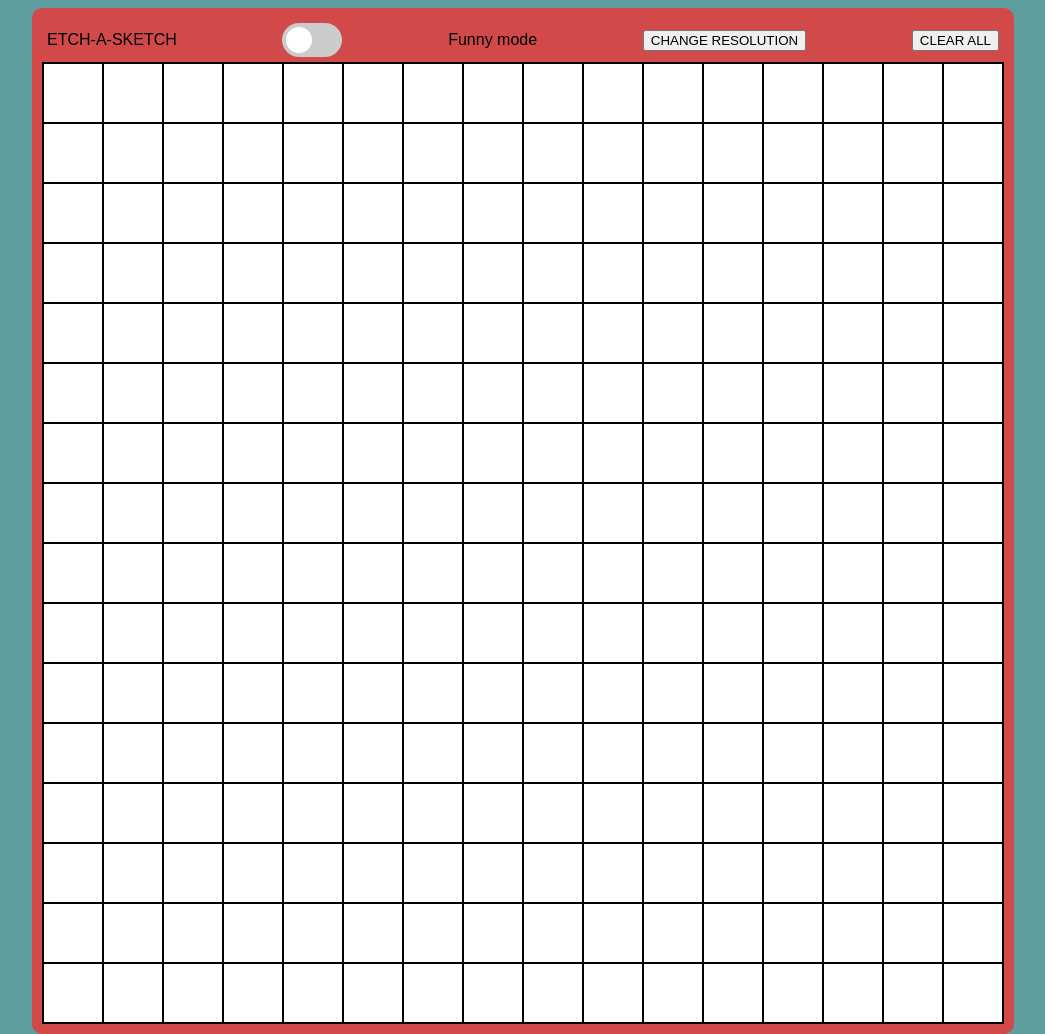
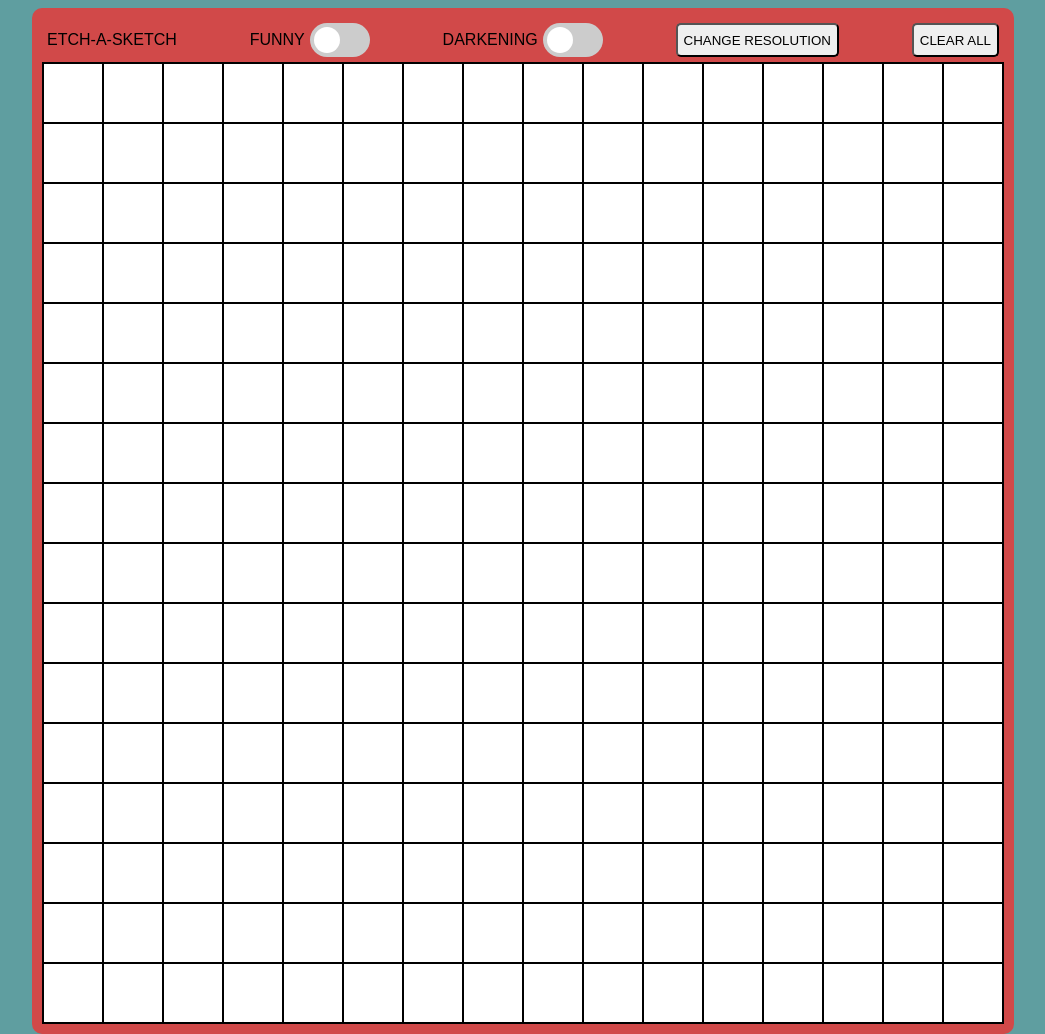
Before and after one commit to mhmattih/etch-a-sketch, a plain HTML site: page index.html in a window 1280 px wide. Shown: the whole page, without its empty margins (117-1162 px from the left). Drawn offline with Linux system fonts and the light colour scheme.

Commit message:
Add two swiches to view with some predefined CSS

```diff
--- a/index.html
+++ b/index.html
@@ -14,11 +14,20 @@
     <section id="mainContainer">
         <header id="headerContainer">
             <div>ETCH-A-SKETCH</div>
-            <label class="switch">
-                <input type="checkbox">
-                <span class="slider round"></span>
-            </label>
-            <div>Funny mode</div>
+            <div class="funnySwitch">
+                <div>FUNNY</div>
+                <label class="switch">
+                    <input type="checkbox">
+                    <span class="slider round"></span>
+                </label>
+            </div>
+            <div class="darkSwitch">
+                <div>DARKENING</div>
+                <label class="switch">
+                    <input type="checkbox">
+                    <span class="slider round"></span>
+                </label>
+            </div>
             <button id="changeBtn">CHANGE RESOLUTION</button>
             <button id="clearBtn">CLEAR ALL</button>
         </header>
--- a/styles.css
+++ b/styles.css
@@ -8,6 +8,18 @@ body{
 
 button{
     font-family:Sans-serif, serif;
+    height: 34px;
+    border-radius: 5px;
+}
+
+.funnySwitch{
+    display: flex;
+    align-items: center;
+}
+
+.darkSwitch{
+    display: flex;
+    align-items: center;
 }
 
 /* The switch - the box around the slider
@@ -18,6 +30,7 @@ button{
   display: inline-block;
   width: 60px;
   height: 34px;
+  margin-left: 5px;
 }
 
 /* Hide default HTML checkbox */
```
